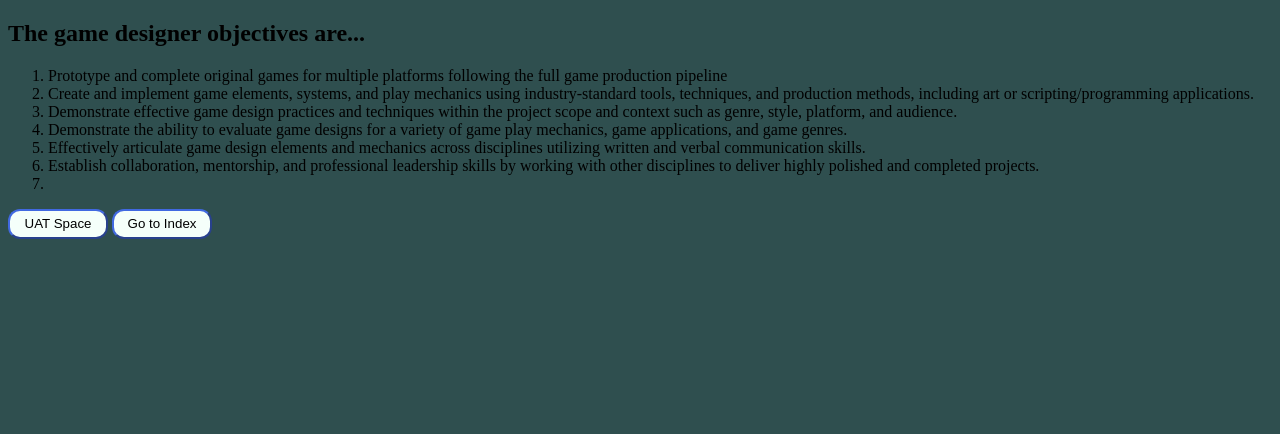
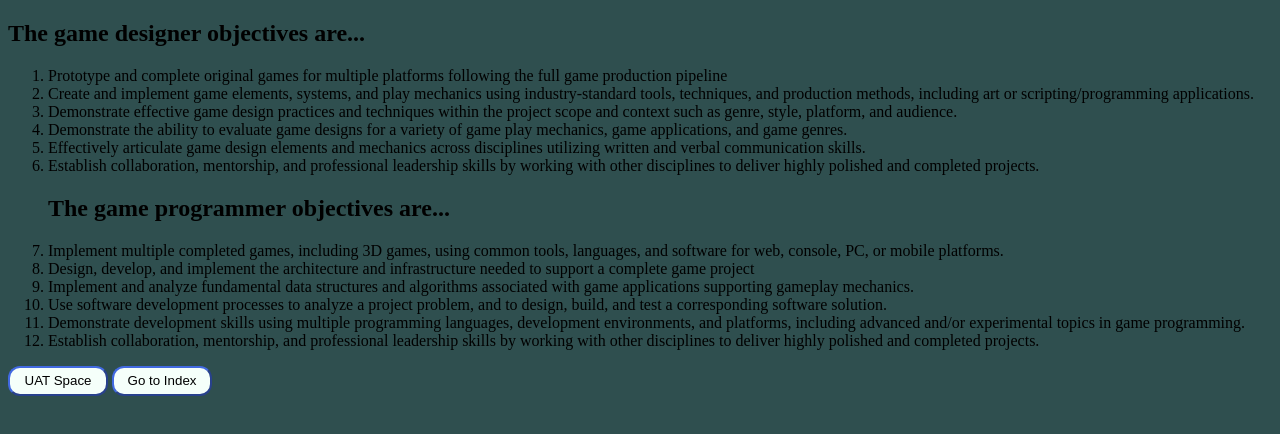
Before and after one commit to Impxct/Impxct.github.io, a plain HTML site: page objectives.html in a window 1280 px wide. Drawn offline with Linux system fonts and the light colour scheme.

Commit message:
Add files via upload

```diff
--- a/objectives.html
+++ b/objectives.html
@@ -22,7 +22,18 @@
         <li>Establish collaboration, mentorship, and professional leadership skills by working with other disciplines to deliver highly
             polished and completed projects.
             </li>
-        <li></li>
+    <h2>The game programmer objectives are...</h2>
+    <li>Implement multiple completed games, including 3D games, using common tools, languages, and software for web,
+        console, PC, or mobile platforms.</li>
+        <li>Design, develop, and implement the architecture and infrastructure needed to support a complete game project</li>
+        <li>Implement and analyze fundamental data structures and algorithms associated with game applications supporting
+            gameplay mechanics.</li>
+        <li>Use software development processes to analyze a project problem, and to design, build, and test a corresponding software
+            solution.</li>
+        <li>Demonstrate development skills using multiple programming languages, development environments, and platforms,
+            including advanced and/or experimental topics in game programming.</li>
+            <li>Establish collaboration, mentorship, and professional leadership skills by working with other disciplines to deliver highly
+                polished and completed projects.</li>
     </ol>
 <button class="button" onclick="UATSpaceTrans();">UAT Space</button>
 <button class="button" onclick="indexTrans();">Go to Index</button>
```
